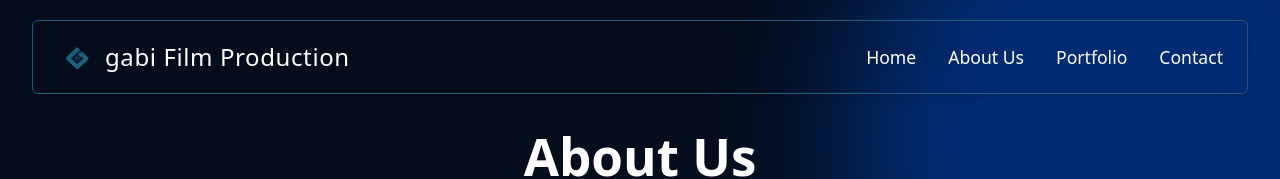
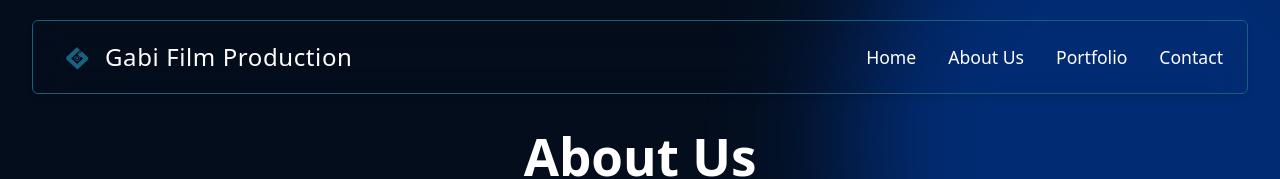
Before and after one commit to Mikiasbefekadu/Getnet_Haile, a React (Vite) app: page /about in a window 1280 px wide. Shown: the top 179 px of the page. Built offline with nearby package versions, Linux system fonts and the light colour scheme.

Commit message:
new update

```diff
--- a/src/components/layout/Navbar.jsx
+++ b/src/components/layout/Navbar.jsx
@@ -30,7 +30,7 @@ export default function Navbar() {
 >
   <img src="/logo.png" alt="Logo" className="w-10 h-10 object-contain" />
   <span className="text-[clamp(1rem,2vw,1.5rem)] tracking-wide">
-    gabi Film Production
+    Gabi Film Production
   </span>
 </motion.a>
 
```
